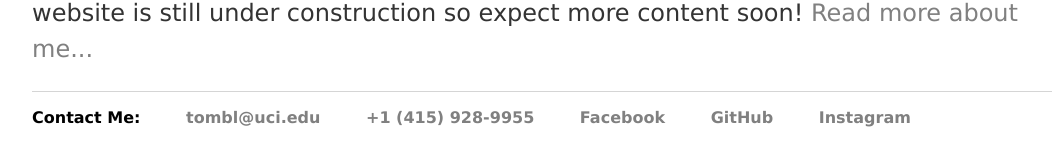
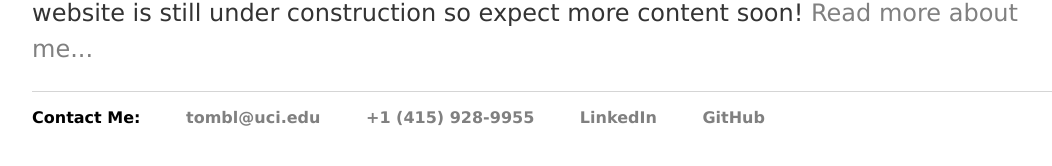
Before and after one commit to BTx123/BTx123.github.io, a Jekyll site: the page built from index.html, in a window 1280 px wide. Shown: the part 285-451 px from the top of the page, without its empty margins (96-1148 px from the left). Built offline with Jekyll 4.4.1, drawn with Linux system fonts in a browser that asks for light colours; nearby versions of some CDN libraries.

Commit message:
Remove FB, Insta, Add LinkedIn

```diff
--- a/_layouts/default.html
+++ b/_layouts/default.html
@@ -46,9 +46,10 @@
             <li>Contact Me:</li>
             <li><a href="mailto:tombl@uci.edu">tombl@uci.edu</a></li>
             <li><a href="tel://+14159289955">+1 (415) 928-9955</a></li>
-            <li><a href="https://www.facebook.com/br14n.t0m">Facebook</a></li>
+            <!--<li><a href="https://www.facebook.com/br14n.t0m">Facebook</a></li>-->
+            <li><a href="https://www.linkedin.com/in/briantom0831">LinkedIn</a></li>
             <li><a href="https://github.com/BTx123">GitHub</a></li>
-            <li><a href="https://www.instagram.com/br14n_t0m/">Instagram</a></li>
+            <!--<li><a href="https://www.instagram.com/br14n_t0m/">Instagram</a></li>-->
         </ul>
     </footer>
 </html>
```
